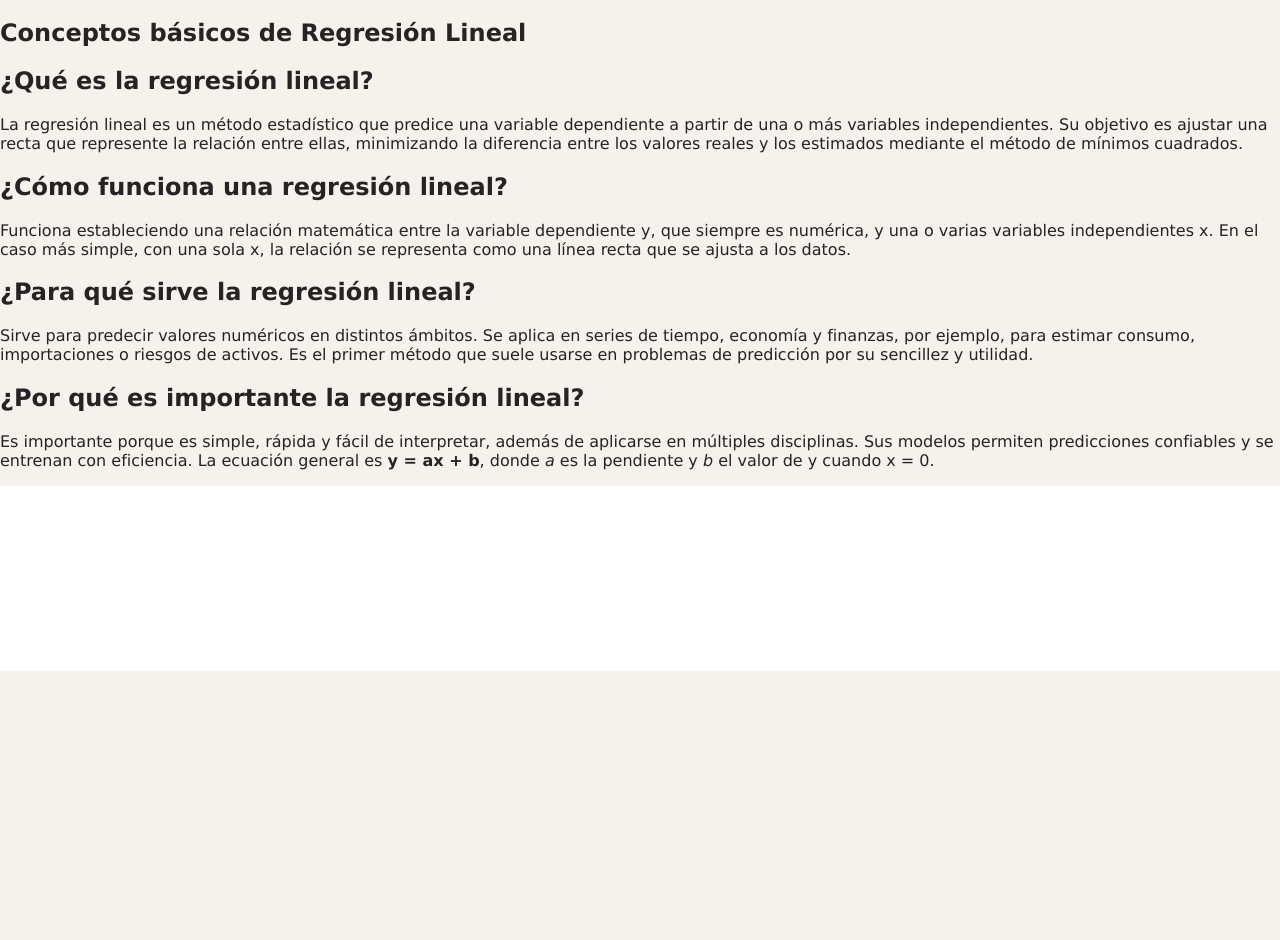
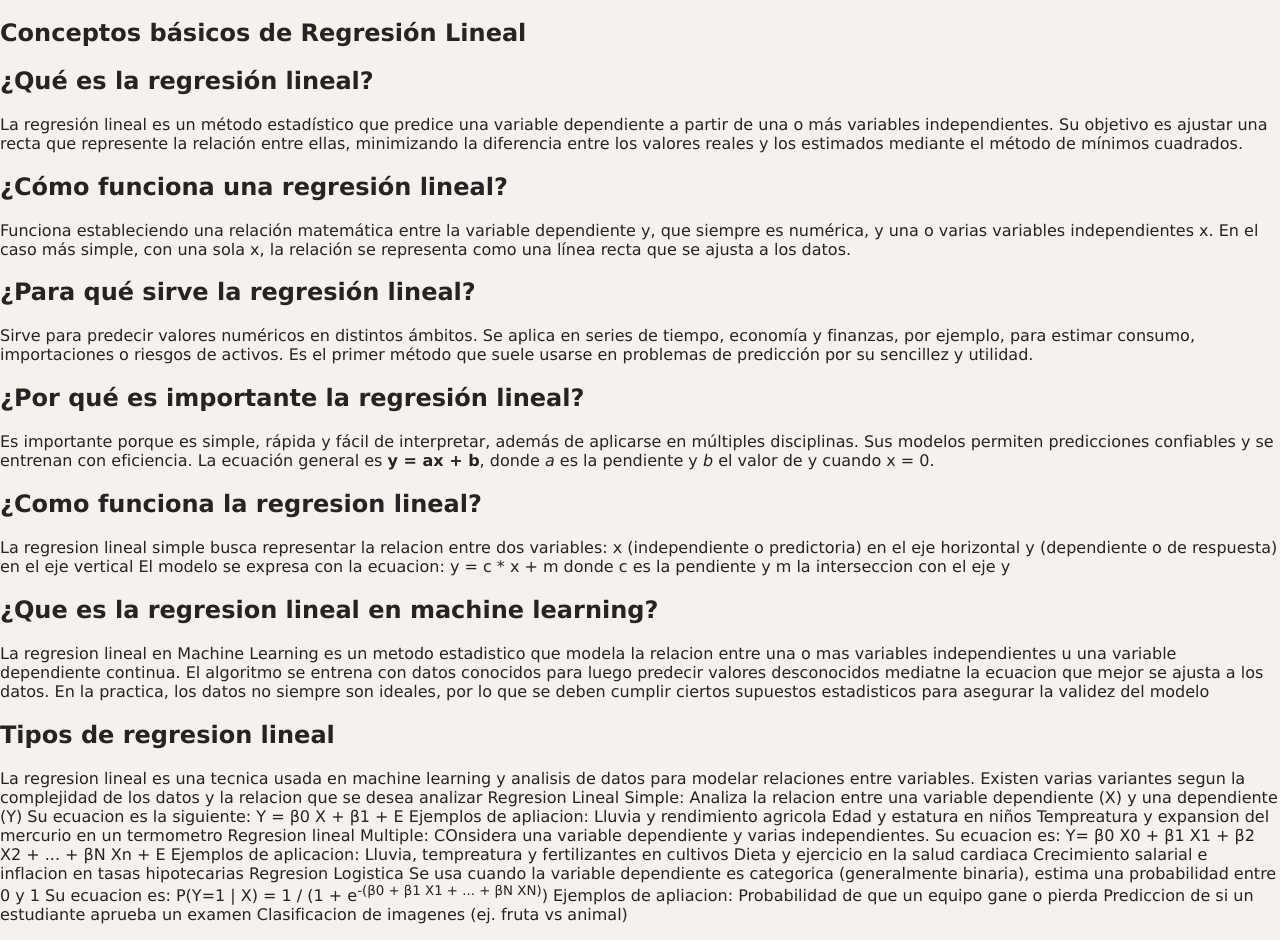
Before and after one commit to dylanbitz/ML-supervisado, a Flask app: page /regresion-lineal-conceptBasic in a window 1280 px wide. Shown: the part 129-1069 px from the top of the page. Before the commit the page ends 800 px from the top, so only its background shows below. Run offline with Flask 3, Linux system fonts and the light colour scheme.

Commit message:
Agregamos la investigacion de Regresion Lineal

```diff
--- a/templates/conceptBasic.html
+++ b/templates/conceptBasic.html
@@ -54,6 +54,62 @@
             La ecuación general es <strong>y = ax + b</strong>, donde
             <em>a</em> es la pendiente y <em>b</em> el valor de y cuando x = 0.
         </p>
+        <h2>¿Como funciona la regresion lineal?</h2>
+        <p>
+            La regresion lineal simple busca representar la relacion entre dos variables:
+            x (independiente o predictoria) en el eje horizontal
+            y (dependiente o de respuesta) en el eje vertical
+            El modelo se expresa con la ecuacion:
+            y = c * x + m
+            donde c es la pendiente y m la interseccion con el eje y
+        <p>
+        <h2>¿Que es la regresion lineal en machine learning?</h2>
+        <p>
+            La regresion lineal en Machine Learning es un metodo estadistico que modela la relacion entre una
+            o mas variables independientes u una variable dependiente continua.
+            El algoritmo se entrena con datos conocidos para luego predecir valores desconocidos mediatne la
+            ecuacion que mejor se ajusta a los datos.
+            En la practica, los datos no siempre son ideales, por lo que se deben cumplir ciertos supuestos estadisticos
+            para asegurar la validez del modelo
+
+        <p>
+        <h2>Tipos de regresion lineal</h2>
+        <p>
+            La regresion lineal es una tecnica usada en machine learning y analisis de datos para modelar relaciones
+            entre variables. Existen varias variantes segun la complejidad de los datos y la relacion que se desea analizar
+
+            Regresion Lineal Simple:
+            Analiza la relacion entre una variable dependiente (X) y una dependiente (Y)
+            Su ecuacion es la siguiente:
+
+            Y = &beta;0 X + &beta;1 + E
+            Ejemplos de apliacion:
+            Lluvia y rendimiento agricola
+            Edad y estatura en niños
+            Tempreatura y expansion del mercurio en un termometro
+
+            Regresion lineal Multiple:
+            COnsidera una variable dependiente y varias independientes.
+            Su ecuacion es:
+
+            Y= &beta;0 X0 + &beta;1 X1 + &beta;2 X2 + ... + &beta;N Xn + E
+
+            Ejemplos de aplicacion:
+            Lluvia, tempreatura y fertilizantes en cultivos
+            Dieta y ejercicio en la salud cardiaca
+            Crecimiento salarial e inflacion en tasas hipotecarias
+
+            Regresion Logistica
+            Se usa cuando la variable dependiente es categorica (generalmente binaria),
+            estima una probabilidad entre 0 y 1
+
+            Su ecuacion es:
+            P(Y=1 | X) = 1 / (1 + e<sup>-(&beta;0 + &beta;1 X1 + ... + &beta;N XN)</sup>)
+            Ejemplos de apliacion:
+            Probabilidad de que un equipo gane o pierda
+            Prediccion de si un estudiante aprueba un examen
+            Clasificacion de imagenes (ej. fruta vs animal)
+        <p>
     </section>
 </main>
 
```
